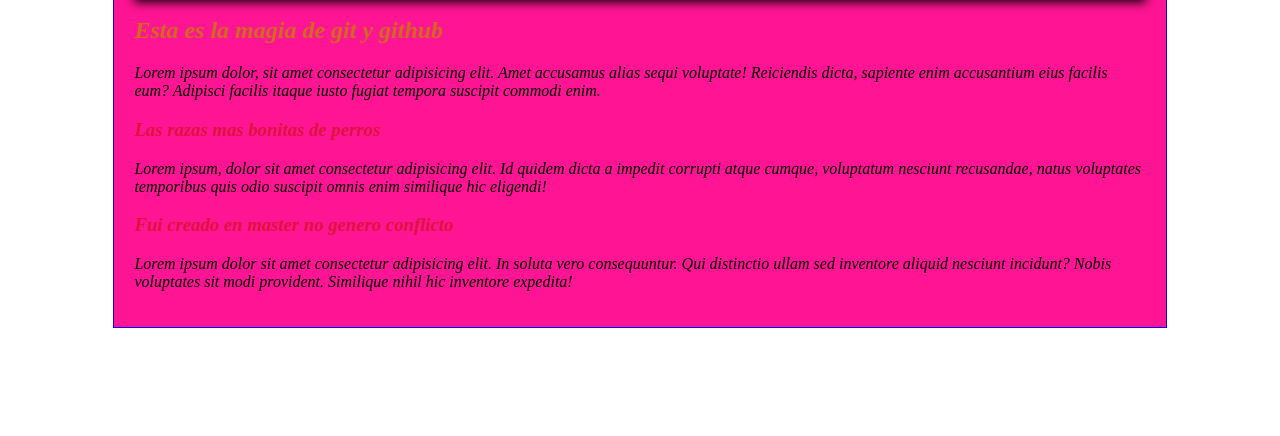
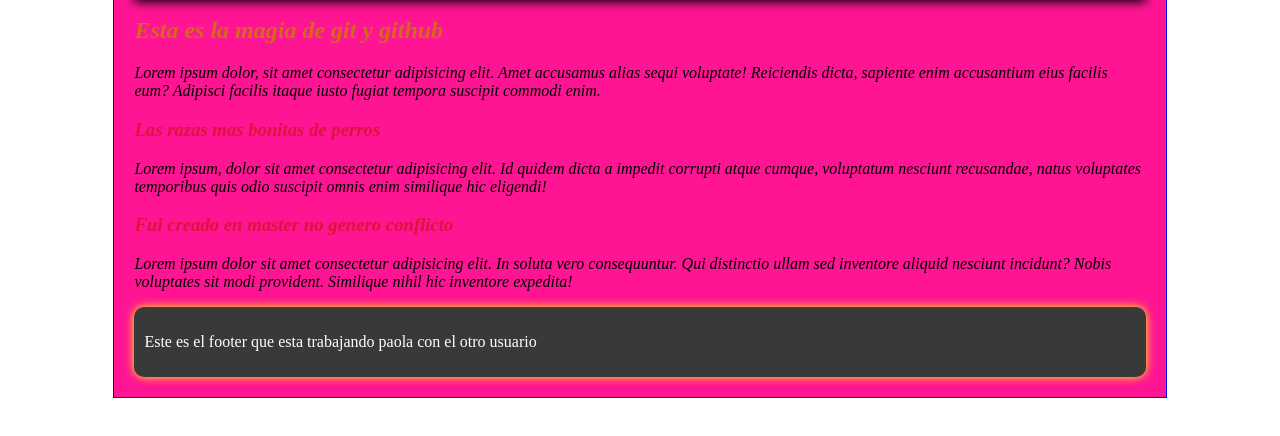
Before and after one commit to carlospache98/blog_site_bitacora, a plain HTML site: page index.html in a window 1280 px wide. Shown: the part 302-738 px from the top of the page. Drawn offline with Linux system fonts and the light colour scheme.

Commit message:
Termine mi footer bien bonito espero le guste

```diff
--- a/css/estilos.css
+++ b/css/estilos.css
@@ -24,3 +24,12 @@ h2{
 h3{
     color: crimson;
 }
+
+footer{
+    color: white;
+    padding: 10px;
+    background-color: #393939;
+    font-style: normal;
+    box-shadow: 0px 0px 10px yellow;
+    border-radius: 10px;
+}
--- a/index.html
+++ b/index.html
@@ -18,6 +18,9 @@
 
         <h3>Fui creado en master no genero conflicto</h3>
         <p>Lorem ipsum dolor sit amet consectetur adipisicing elit. In soluta vero consequuntur. Qui distinctio ullam sed inventore aliquid nesciunt incidunt? Nobis voluptates sit modi provident. Similique nihil hic inventore expedita!</p>
+        <footer>
+            <p>Este es el footer que esta trabajando paola con el otro usuario</p>
+        </footer>
     </div>
 </body>
 </html>
```
